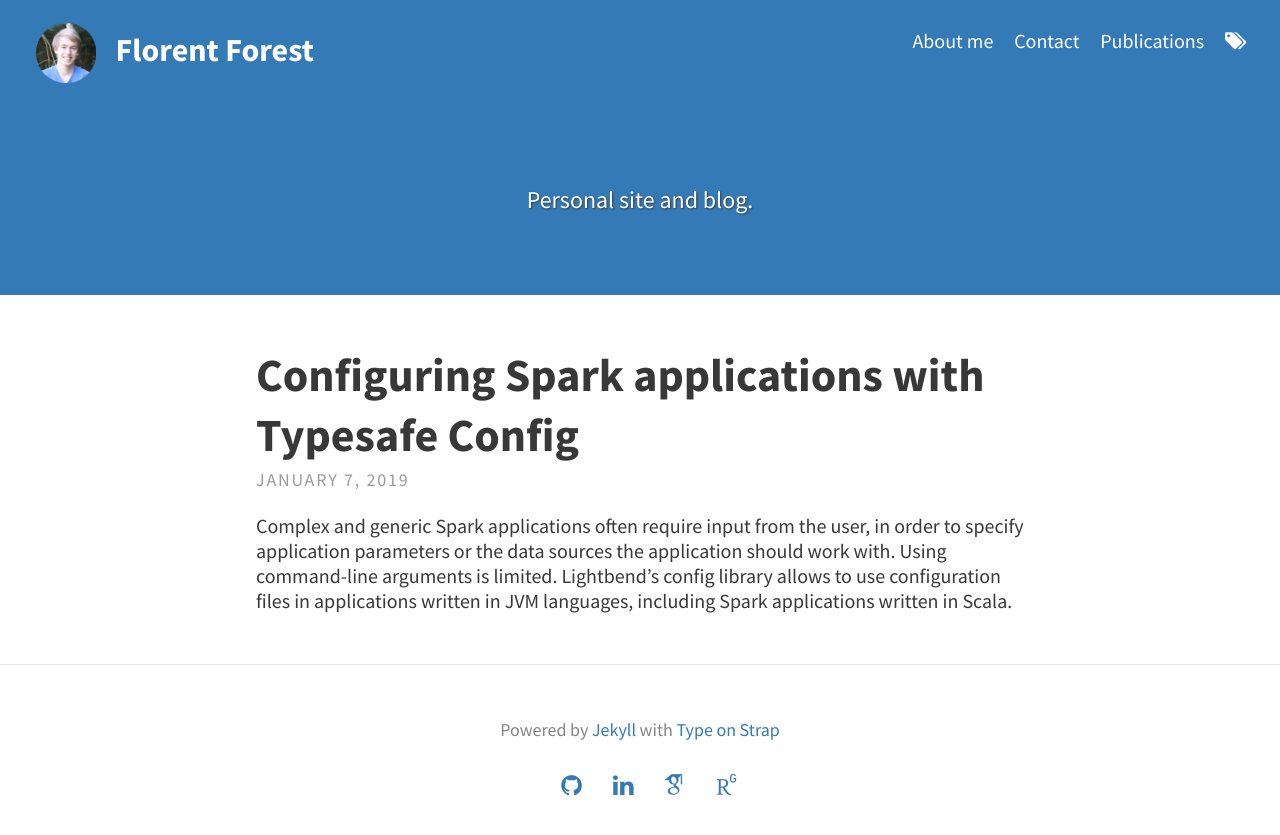
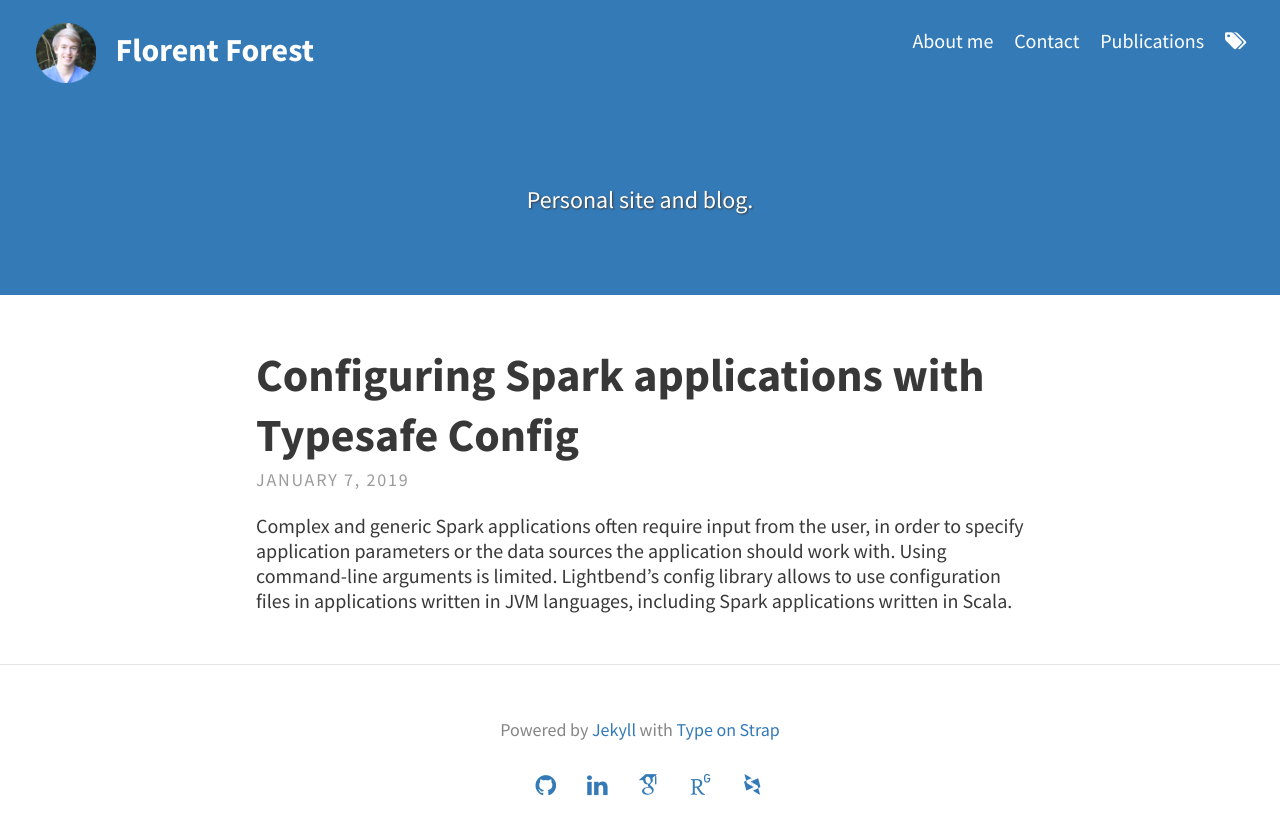
Before and after one commit to FlorentF9/florentf9.github.io, a Jekyll site: the page built from index.html, in a window 1280 px wide. Shown: the top 835 px of the page. Built offline with Jekyll 4.4.1, drawn with Linux system fonts in a browser that asks for light colours; some web fonts are replaced; the list of posts is cut into pages by our own code.

Commit message:
Add dblp icon

```diff
--- a/_config.yml
+++ b/_config.yml
@@ -46,6 +46,7 @@ theme_settings:
   youtube:
   scholar: "vw7dDG0AAAAJ"
   researchgate: "Florent_Forest2"
+  dblp: "Forest:Florent"
 
   # Sharing options
   share_buttons:
--- a/_includes/icons.html
+++ b/_includes/icons.html
@@ -272,3 +272,14 @@
 	</a>
 </li>
 {% endif %}
+
+{% if site.theme_settings.dblp %}
+<li>
+	<a href="https://dblp.uni-trier.de/pers/hd/f/{{ site.theme_settings.dblp }}" title="{{ site.theme_settings.str_follow_on }} DBLP">
+		<span class="fa-stack fa-lg">
+            <!--<i class="fa fa-circle fa-stack-2x"></i>-->
+            <i class="ai ai-dblp ai-1x"></i>
+        </span>
+	</a>
+</li>
+{% endif %}
```
